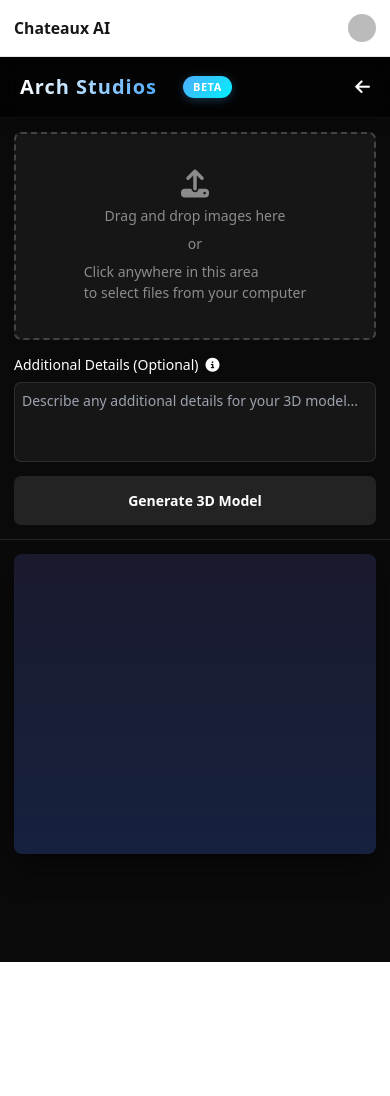
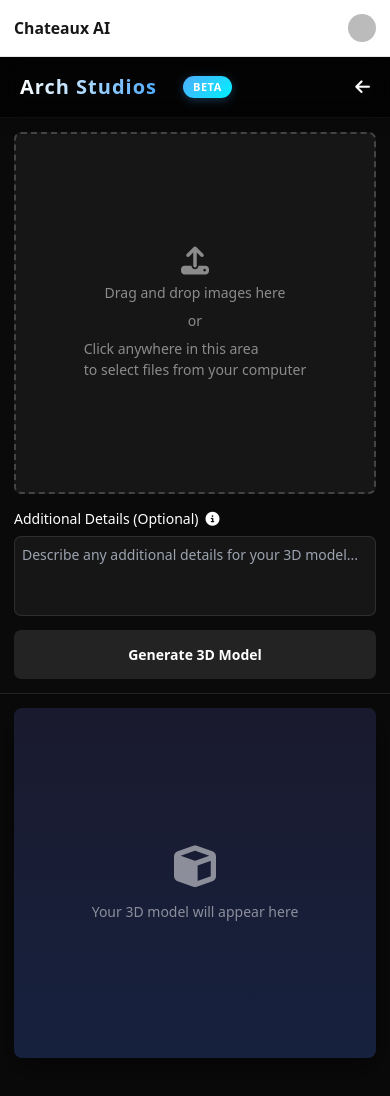
Before and after one commit to Andelus/Arch-Studios-Org, a Next.js app: page /3d in a window 390 px wide. Shown: the top 1096 px of the page. Before the commit the page ends 962 px from the top, so only its background shows below. Built offline with nearby package versions, Linux system fonts and the light colour scheme; no server answers; sample sign-in values are in the browser's storage; some icons are missing.

Commit message:
modified:   src/app/3d/ThreeD.module.css 	modified:   src/app/3d/page.tsx 	modified:   src/app/image/page.tsx

```diff
--- a/src/app/3d/ThreeD.module.css
+++ b/src/app/3d/ThreeD.module.css
@@ -210,15 +210,45 @@
   align-items: center;
   gap: 1rem;
   overflow: hidden;
+  position: relative;
+}
+
+.canvas3dContainer {
+  width: 100%;
+  height: 100%;
+  position: relative;
+  border-radius: 8px;
+  overflow: hidden;
+  box-shadow: 0 10px 30px rgba(0, 0, 0, 0.5);
+  min-height: 400px;
+  display: flex;
+  align-items: center;
+  justify-content: center;
+  background: linear-gradient(to bottom, #1a1a2e, #16213e);
 }
 
 .canvas3d {
   width: 100%;
   height: 100%;
-  background: linear-gradient(to bottom, #1a1a2e, #16213e);
+  display: block;
   border-radius: 8px;
-  box-shadow: 0 10px 30px rgba(0, 0, 0, 0.5);
-  min-height: 300px;
+  min-height: 400px;
+}
+
+.emptyCanvas3d {
+  position: absolute;
+  top: 0;
+  left: 0;
+  width: 100%;
+  height: 100%;
+  display: flex;
+  flex-direction: column;
+  align-items: center;
+  justify-content: center;
+  color: rgba(255, 255, 255, 0.5);
+  gap: 1rem;
+  z-index: 1;
+  pointer-events: none;
 }
 
 .modelControls {
@@ -348,7 +378,7 @@
     border-right: none;
     border-bottom: 1px solid rgba(255, 255, 255, 0.1);
     padding: 1rem;
-    max-height: 50vh;
+    max-height: none;
   }
 
   .canvasArea {
@@ -356,12 +386,28 @@
     min-height: 50vh;
   }
 
+  .canvas3dContainer {
+    min-height: 350px;
+  }
+
   .canvas3d {
-    min-height: 300px;
+    min-height: 350px;
   }
 
   .modelControls {
     position: relative;
+    margin-top: 1rem;
+    bottom: auto;
+    left: auto;
+    transform: none;
+    width: 100%;
+  }
+
+  .modelNavigation {
+    position: relative;
+    bottom: auto;
+    left: auto;
+    transform: none;
     margin-top: 1rem;
   }
 
--- a/src/app/3d/page.tsx
+++ b/src/app/3d/page.tsx
@@ -464,7 +464,15 @@ function ThreeDModelingContent() {
             </div>
           )}
 
-          <canvas ref={canvasRef} className={styles.canvas3d}></canvas>
+          <div className={styles.canvas3dContainer}>
+            <canvas ref={canvasRef} className={styles.canvas3d}></canvas>
+            {!isModelLoaded && generatedModels.length === 0 && !isGenerating && (
+              <div className={styles.emptyCanvas3d}>
+                <i className="fa-solid fa-cube fa-3x"></i>
+                <p>Your 3D model will appear here</p>
+              </div>
+            )}
+          </div>
 
           {isModelLoaded && generatedModels.length > 0 && (
             <>
--- a/src/app/image/page.tsx
+++ b/src/app/image/page.tsx
@@ -178,23 +178,56 @@ export default function ImageGeneration() {
 
   const downloadImage = () => {
     if (generatedImages[currentImageIndex]) {
-      // Create a new anchor element
-      const link = document.createElement('a');
+      try {
+        console.log('Downloading image from URL:', generatedImages[currentImageIndex]);
 
-      // Set the href to the image URL directly
-      link.href = generatedImages[currentImageIndex];
+        // Create a canvas to handle potential CORS issues
+        const canvas = document.createElement('canvas');
+        const ctx = canvas.getContext('2d');
+        const img = new Image();
 
-      // Set download attribute with a filename
-      link.download = `architectural_design_${Date.now()}.png`;
+        img.crossOrigin = 'anonymous'; // Handle CORS
+        img.onload = () => {
+          // Set canvas dimensions to match the image
+          canvas.width = img.width;
+          canvas.height = img.height;
 
-      // Append to the document body
-      document.body.appendChild(link);
+          // Draw image on canvas
+          if (ctx) {
+            ctx.drawImage(img, 0, 0);
 
-      // Trigger the download
-      link.click();
+            // Convert to blob and download
+            canvas.toBlob((blob) => {
+              if (blob) {
+                // Create download link
+                const url = URL.createObjectURL(blob);
+                const link = document.createElement('a');
+                link.href = url;
+                link.download = `architectural_design_${Date.now()}.png`;
+                document.body.appendChild(link);
+                link.click();
 
-      // Clean up
-      document.body.removeChild(link);
+                // Clean up
+                setTimeout(() => {
+                  document.body.removeChild(link);
+                  URL.revokeObjectURL(url);
+                }, 100);
+              }
+            });
+          }
+        };
+
+        img.onerror = (e) => {
+          console.error('Error loading image for download:', e);
+          alert('Failed to download image. Please try again.');
+        };
+
+        // Start loading the image
+        img.src = generatedImages[currentImageIndex];
+      } catch (error) {
+        console.error('Download error:', error);
+        alert('Failed to download image. Please try again.');
+      }
     }
   };
 
@@ -313,8 +346,11 @@ export default function ImageGeneration() {
                     className={styles.generatedImage}
                     crossOrigin="anonymous"
                     loading="eager"
+                    style={{ display: 'block', width: '100%', height: 'auto' }}
                     onLoad={(e) => {
                       console.log('Image loaded successfully:', e.currentTarget.naturalWidth, 'x', e.currentTarget.naturalHeight);
+                      // Force a re-render of the image container
+                      e.currentTarget.style.display = 'block';
                     }}
                     onError={(e) => {
                       console.error('Image failed to load:', generatedImages[currentImageIndex]);
```
